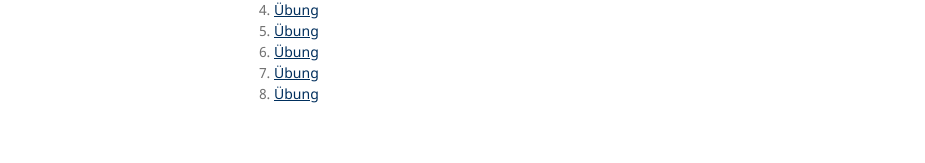
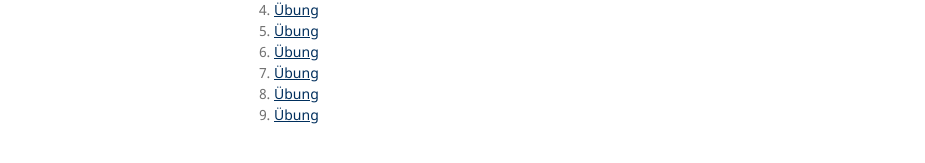
Before and after one commit to JULIELab/JULIELab.github.io, a Jekyll site: the page built from Courses/Computerlinguistik+Sprachtechnologie.md, in a window 1280 px wide. Shown: the part 656-819 px from the top of the page, without its empty margins (176-1101 px from the left). Built offline with Jekyll 4.4.1, drawn with Linux system fonts in a browser that asks for light colours.

Commit message:
uploaded exercise clst

```diff
--- a/Courses/Computerlinguistik+Sprachtechnologie.md
+++ b/Courses/Computerlinguistik+Sprachtechnologie.md
@@ -25,3 +25,4 @@ In der Vorlesung werden einerseits methodische Grundlagen der Computerlinguistik
 6. [Übung](/downloads/teaching/ws201819/clst/blatt06_clst.pdf)
 7. [Übung](/downloads/teaching/ws201819/clst/blatt07_clst.pdf)
 8. [Übung](/downloads/teaching/ws201819/clst/blatt08_clst.pdf)
+9. [Übung](/downloads/teaching/ws201819/clst/blatt09_clst.pdf)
```
Also changed, not shown: 2 other files.
